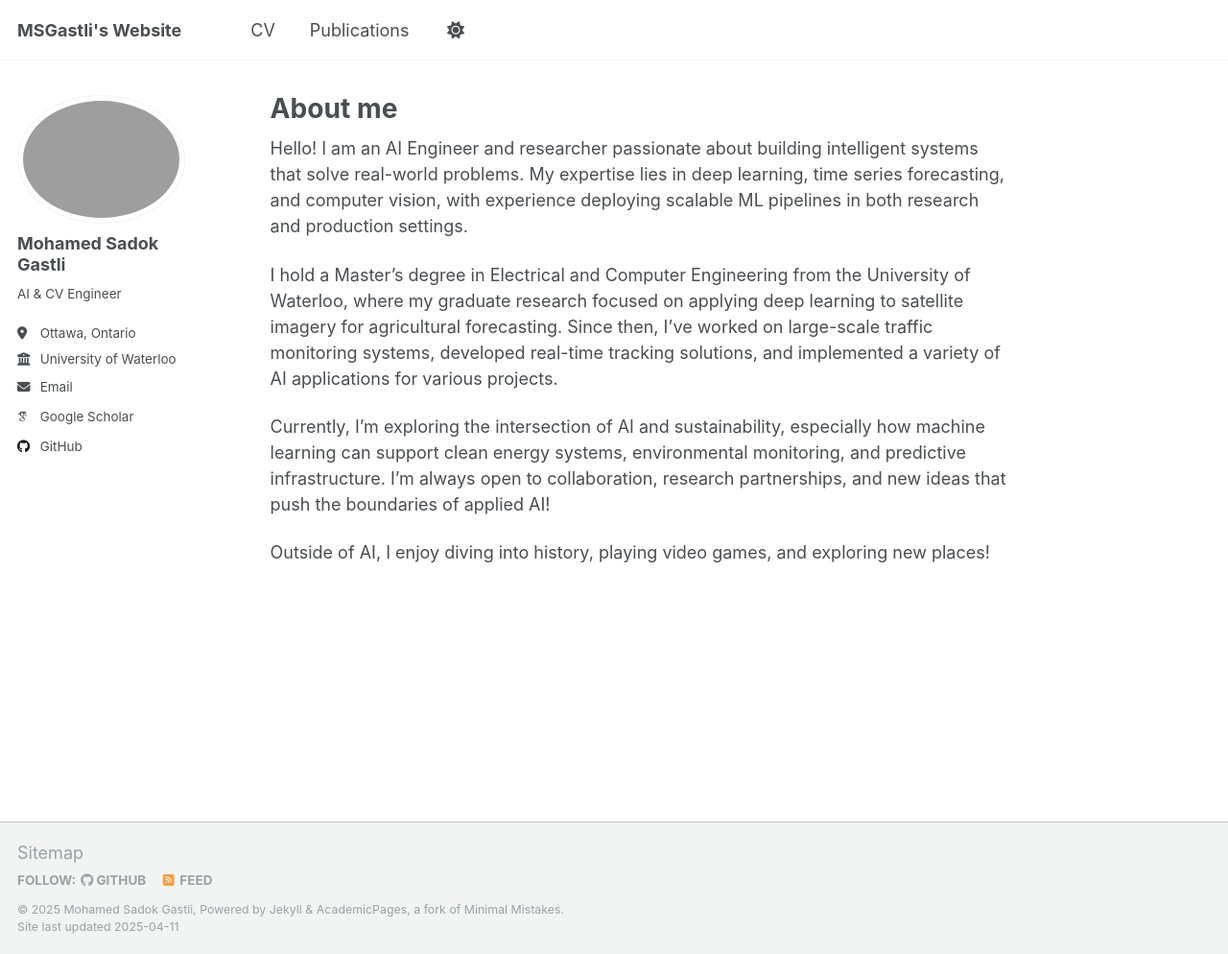
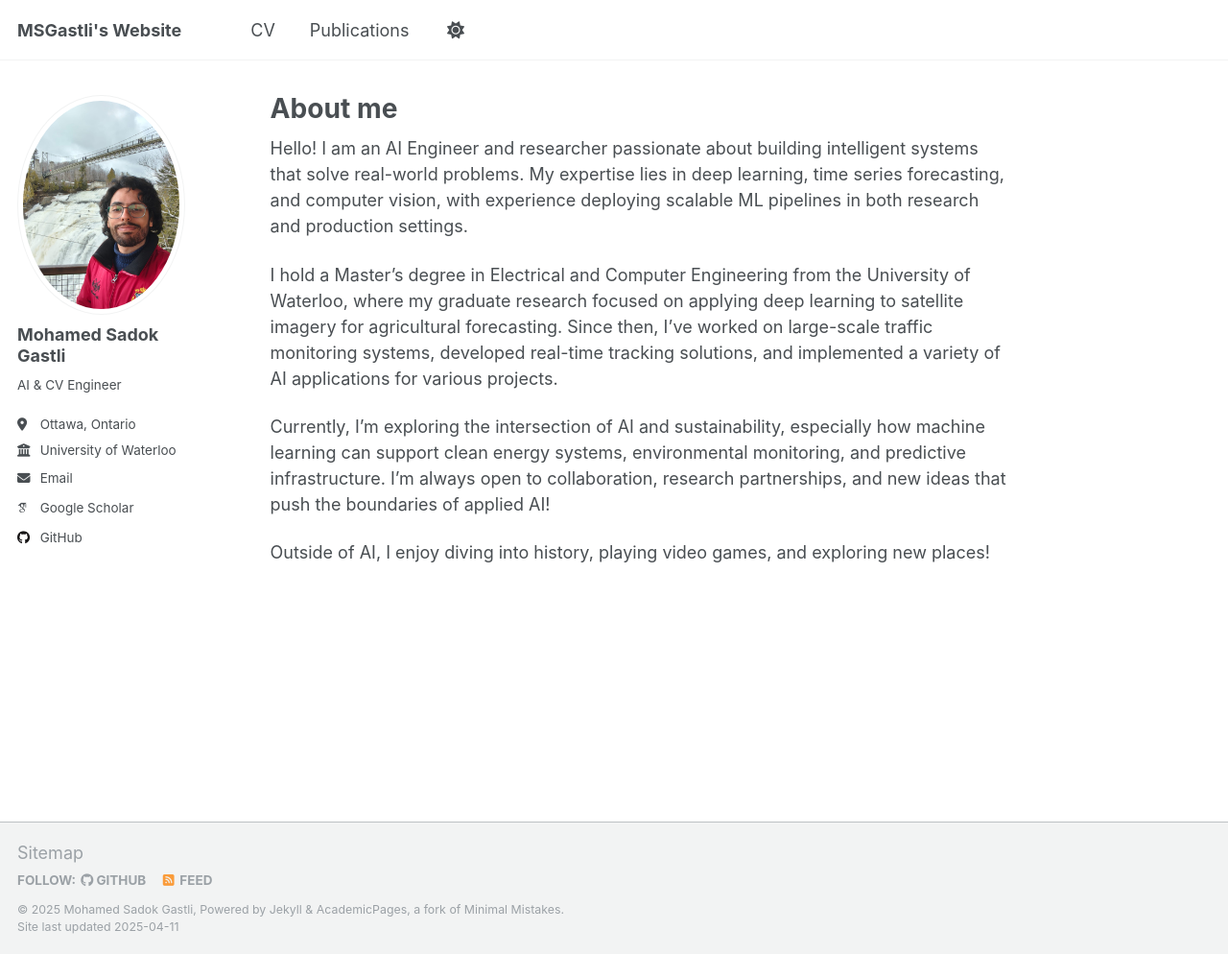
Before and after one commit to msgastli/msgastli.github.io, a Jekyll site: the page built from _pages/about.md, in a window 1280 px wide and 994 px high. Shown: the whole window at 96% size. Built offline with Jekyll 4.4.1, drawn with Linux system fonts in a browser that asks for light colours; some web fonts are replaced.

Commit message:
Update _config.yml

```diff
--- a/_config.yml
+++ b/_config.yml
@@ -22,7 +22,7 @@ repository               : "msgastli/msgastli.github.io"
 #               Additional customization can be done by editing /_includes/author-profile.html
 author:
   # Biographic information
-  avatar           : "profile_waterfall.png"
+  avatar           : "profile_waterfall.jpg"
   name             : "Mohamed Sadok Gastli"
   pronouns         : # example: "she/her"
   bio              : "AI & CV Engineer"
```
